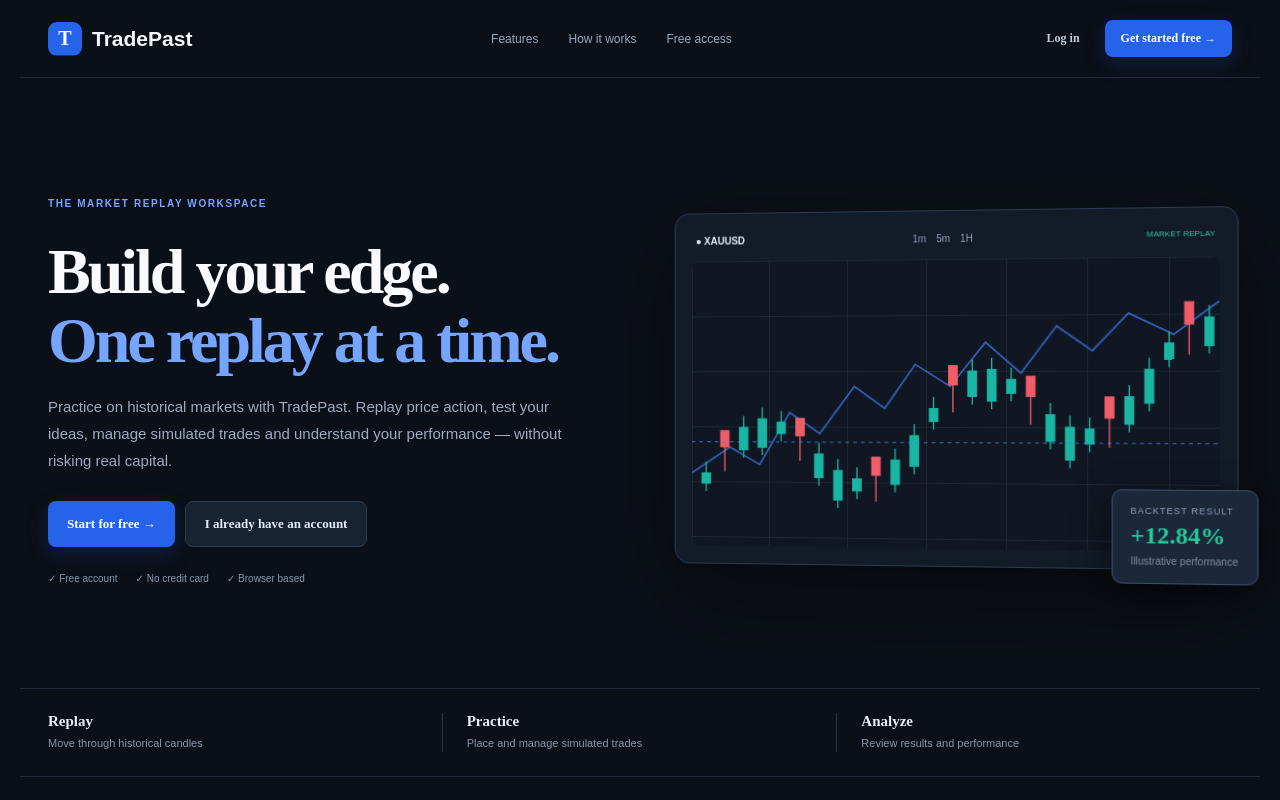
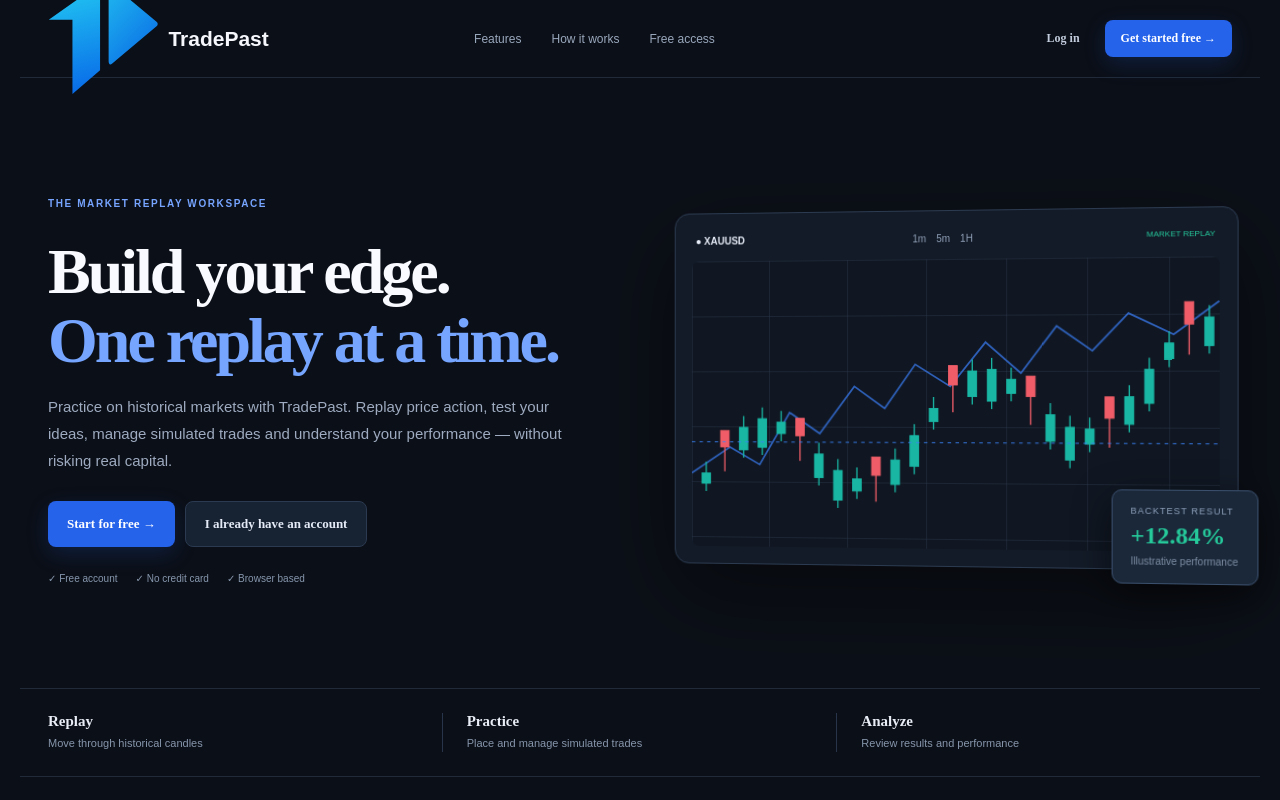
Before and after one commit to Omaxi/omaxfx, a React (Vite) app: page / in a window 1280 px wide. Shown: the top 800 px of the page. Built offline with nearby package versions, Linux system fonts and the light colour scheme; no server answers.

Commit message:
Use official TradePast mark in public website

```diff
--- a/src/website/WebsiteGate.jsx
+++ b/src/website/WebsiteGate.jsx
@@ -22,7 +22,7 @@ const saveSession = (value) => { try { localStorage.setItem(SESSION, JSON.string
 const clearSession = () => { try { localStorage.removeItem(SESSION); } catch {} };
 
 function Brand() {
-  return <a className="tp-brand" href="#/" aria-label="TradePast home"><span className="tp-mark">T</span><span>TradePast</span></a>;
+  return <a className="tp-brand" href="#/" aria-label="TradePast home"><img className="tp-brand-logo" src={`${import.meta.env.BASE_URL}tradepast-logo.svg?v=3`} alt="" /><span>TradePast</span></a>;
 }
 
 function AuthForm({ mode, changeMode, authenticated }) {
```
